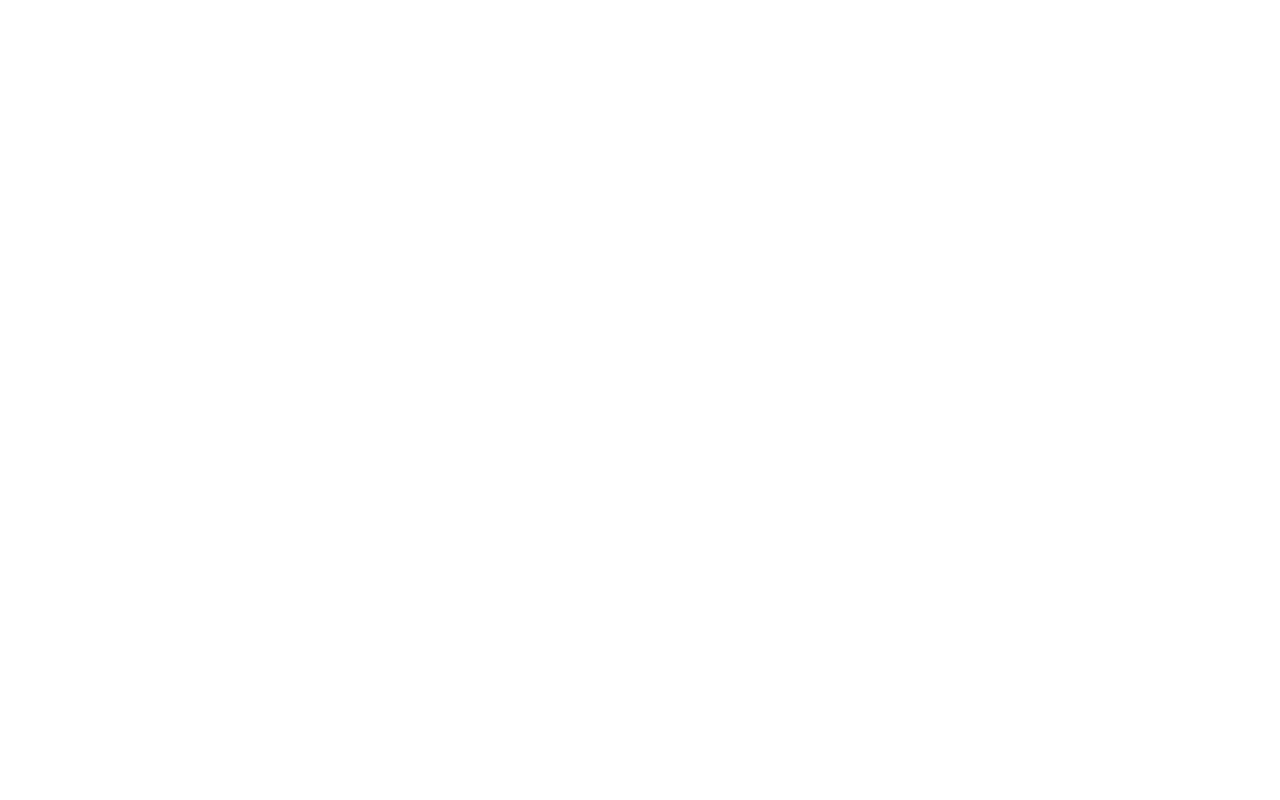
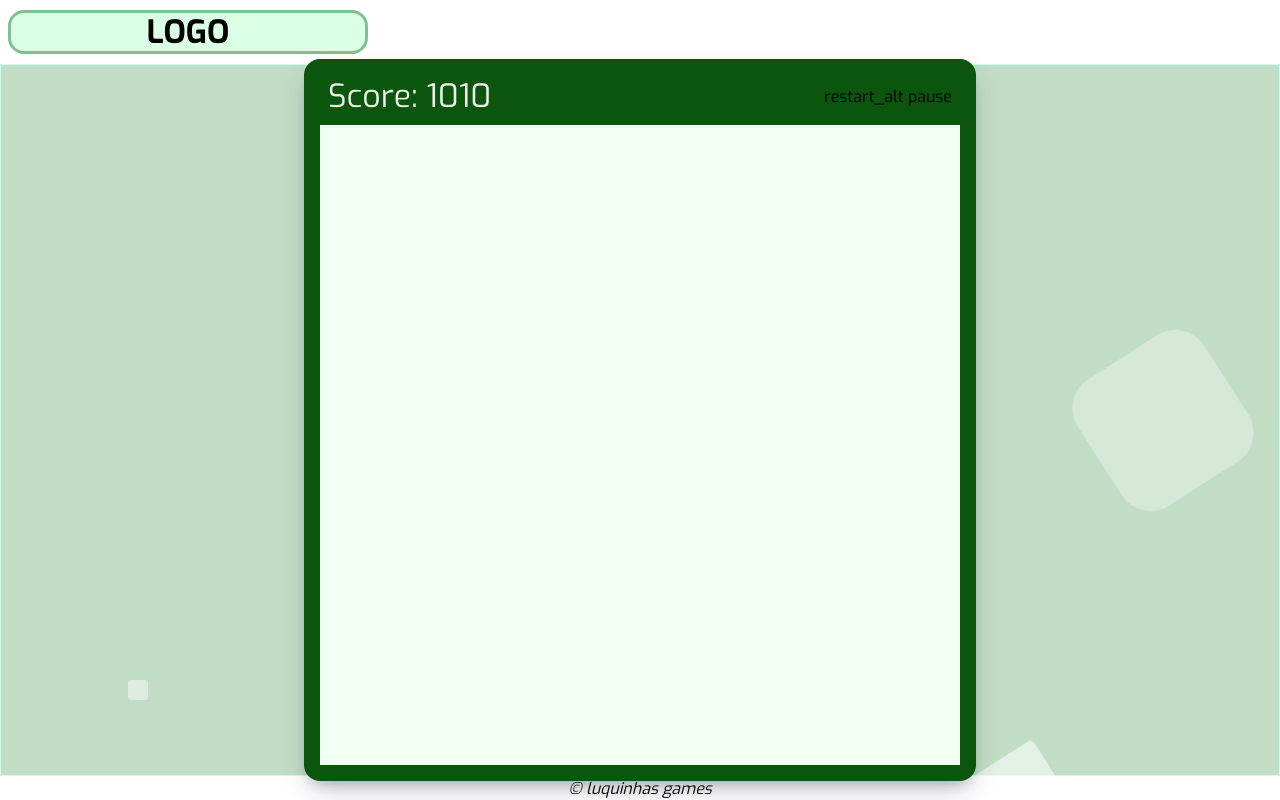
Before and after one commit to amaralltx/snakegame, a plain HTML site: page index.html in a window 1280 px wide. Drawn offline with Linux system fonts and the light colour scheme.

Commit message:
base layout

```diff
--- a/index.html
+++ b/index.html
@@ -1,12 +1,58 @@
 <!DOCTYPE html>
-<html lang="pt-br">
+<html lang="en">
 <head>
     <meta charset="UTF-8">
     <meta http-equiv="X-UA-Compatible" content="IE=edge">
     <meta name="viewport" content="width=device-width, initial-scale=1.0">
     <title>Snake Game</title>
+    <link rel="stylesheet" href="style/index-style.css">
+    <link rel="stylesheet" href="style/index-background-style.css">
+    <link href="https://fonts.googleapis.com/icon?family=Material+Icons"
+      rel="stylesheet">
+
 </head>
 <body>
+    <header>
+        <div class="logo">
+            <h1>LOGO</h1>
+        </div>
+    </header>
 
+    <div class="game-body">
+        <div class="game-content">
+            <div class="game-header">
+                <span class="game-score">Score: 1010</span>
+                <div class="game-icons">
+                    <span class="material-icons-outlined">
+                        restart_alt
+                        </span>
+                        <span class="material-icons-outlined">
+                            pause
+                        </span>
+                </div>
+            </div>
+            <div class="game-board">
+
+            </div>
+        </div>
+    </div>
+
+    <div class="area" >
+        <ul class="circles">
+                <li></li>
+                <li></li>
+                <li></li>
+                <li></li>
+                <li></li>
+                <li></li>
+                <li></li>
+                <li></li>
+                <li></li>
+                <li></li>
+        </ul>
+    </div >
+
+    <footer>
+        <p>&copy luquinhas games</p>
+    </footer>
 </body>
-</html>
--- /dev/null
+++ b/style/index-background-style.css
@@ -0,0 +1,145 @@
+@import url('https://fonts.googleapis.com/css?family=Exo:400,700');
+
+*{
+    margin: 0px;
+    padding: 0px;
+}
+
+body{
+    font-family: 'Exo', sans-serif;
+}
+
+
+.context {
+    width: 100%;
+    position: absolute;
+    top:50vh;
+
+}
+
+.context h1{
+    text-align: center;
+    color: #fff;
+    font-size: 50px;
+}
+
+
+.area{
+    width: 100%;
+    height:0;
+}
+
+.circles{
+    position: absolute;
+    top: 0;
+    left: 0;
+    width: 100%;
+    height: 100%;
+    overflow: hidden;
+}
+
+.circles li{
+    position: absolute;
+    display: block;
+    list-style: none;
+    width: 20px;
+    height: 20px;
+    background: #ffffff96;
+    animation: animate 25s linear infinite;
+    bottom: -150px;
+
+}
+
+.circles li:nth-child(1){
+    left: 25%;
+    width: 80px;
+    height: 80px;
+    animation-delay: 0s;
+}
+
+
+.circles li:nth-child(2){
+    left: 10%;
+    width: 20px;
+    height: 20px;
+    animation-delay: 2s;
+    animation-duration: 12s;
+}
+
+.circles li:nth-child(3){
+    left: 70%;
+    width: 20px;
+    height: 20px;
+    animation-delay: 4s;
+}
+
+.circles li:nth-child(4){
+    left: 40%;
+    width: 60px;
+    height: 60px;
+    animation-delay: 0s;
+    animation-duration: 18s;
+}
+
+.circles li:nth-child(5){
+    left: 65%;
+    width: 20px;
+    height: 20px;
+    animation-delay: 0s;
+}
+
+.circles li:nth-child(6){
+    left: 75%;
+    width: 110px;
+    height: 110px;
+    animation-delay: 3s;
+}
+
+.circles li:nth-child(7){
+    left: 35%;
+    width: 150px;
+    height: 150px;
+    animation-delay: 7s;
+}
+
+.circles li:nth-child(8){
+    left: 50%;
+    width: 25px;
+    height: 25px;
+    animation-delay: 15s;
+    animation-duration: 45s;
+}
+
+.circles li:nth-child(9){
+    left: 20%;
+    width: 15px;
+    height: 15px;
+    animation-delay: 2s;
+    animation-duration: 35s;
+}
+
+.circles li:nth-child(10){
+    left: 85%;
+    width: 150px;
+    height: 150px;
+    animation-delay: 0s;
+    animation-duration: 11s;
+}
+
+
+
+@keyframes animate {
+
+    0%{
+        transform: translateY(0) rotate(0deg);
+        opacity: 1;
+        border-radius: 0;
+    }
+
+    100%{
+        transform: translateY(-1000px) rotate(720deg);
+        opacity: 0;
+        border-radius: 50%;
+    }
+
+}
--- /dev/null
+++ b/style/index-style.css
@@ -0,0 +1,77 @@
+*{
+    box-sizing: border-box;
+    margin: 0;
+    padding: 0;
+}
+
+html, body {
+    height: 100vh;
+    width: 100vw;
+    min-height: 100%;
+    display: flex;
+    flex-flow: column;
+}
+
+header {
+    padding: 8px;
+    flex: 0 1 8%;
+    display: flex;
+    align-items: center;
+}
+
+.logo {
+    background-color: rgb(218, 255, 229);
+    border: 3px solid rgb(127, 192, 146);
+    border-radius: 16px;
+    width: 360px;
+    height: 90%;
+    display: flex;
+    justify-content: center;
+    align-items: center;
+}
+
+.game-body {
+    flex: 1 1 auto;
+    border: 1px solid rgb(201, 255, 234);
+    background-color: rgb(194, 221, 198);
+    height: 85vh;
+    display: flex;
+    justify-content: center;
+    align-items: center;
+}
+
+.game-content {
+    position: absolute;
+    z-index: 2;
+    border: 16px solid rgb(12, 85, 12);
+    border-radius: 16px;
+    box-shadow: rgba(50, 50, 93, 0.25) 0px 13px 27px -5px, rgba(0, 0, 0, 0.3) 0px 8px 16px -8px;
+}
+
+.game-header {
+    display: flex;
+    justify-content: space-between;
+    align-items: center;
+    padding: 0px 8px 8px 8px;
+    background-color: rgb(12, 85, 12);
+}
+
+.game-score {
+    color: rgb(238, 238, 238);
+    font-size: 2em;
+}
+
+.game-board {
+    background-color: rgb(242, 255, 243);
+    height: 640px;
+    width: 640px;
+    border-radius: px;
+}
+
+footer {
+    flex: 0 1 24px;
+    display: flex;
+    justify-content: center;
+    align-items: center;
+    font-style: italic;
+}
```
